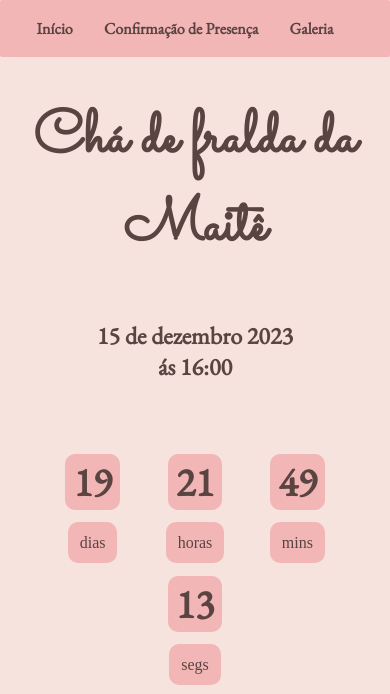
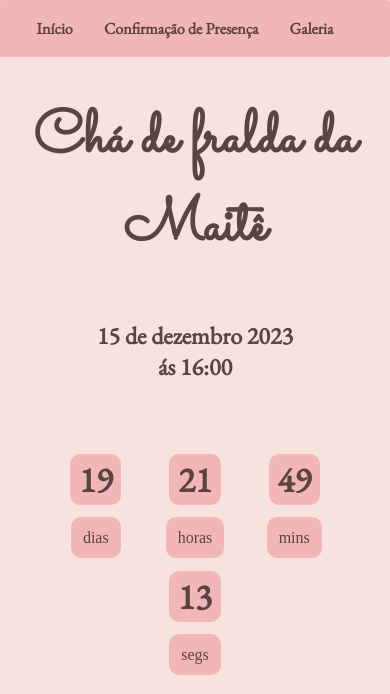
Before and after one commit to Tulipiz/Lista-de-convidados, a website: page src/Menu/index.html in a window 390 px wide. Shown: the top 694 px of the page. Drawn offline with nearby package versions, Linux system fonts and the light colour scheme.

Commit message:
ajuste contdown mobile

```diff
--- a/package.json
+++ b/package.json
@@ -4,7 +4,7 @@
   "description": "",
   "main": "index.js",
   "scripts": {
-    "start": "node src/index.js",
+    "start": "nodemon src/index.js",
     "test": "echo \"Error: no test specified\" && exit 1"
   },
   "keywords": [],
@@ -13,6 +13,7 @@
   "dependencies": {
     "express": "^4.18.2",
     "googleapis": "^128.0.0",
-    "jsdom": "^22.1.0"
+    "jsdom": "^22.1.0",
+    "nodemon": "^3.0.1"
   }
 }
--- a/src/Menu/style.css
+++ b/src/Menu/style.css
@@ -8,7 +8,7 @@
   --background-header: #f2b6b6;
   --text-color: #594442;
   --header-hover: rgba(255, 255, 255, 0.5);
-  --footer-hover: rgba(242,182,182,.5);
+  --footer-hover: rgba(242, 182, 182, 0.5);
   --background-color: rgba(242, 209, 201, 0.6);
 }
 body {
@@ -40,8 +40,6 @@ header {
   text-decoration: none;
   color: var(--text-color);
 }
-
-
 
 ul li a {
   padding: 18px 4px;
@@ -90,7 +88,6 @@ span {
 }
 
 .countdown-el {
-
   text-align: center;
 }
 .countdown-el span {
@@ -99,7 +96,6 @@ span {
   padding: 12px;
   font-size: 1.5rem;
 }
-
 
 #map {
   display: inline-block;
@@ -142,7 +138,7 @@ body {
   padding: 4px 8px;
   border-radius: 9999px;
 }
-#social-midia a ion-icon  {
+#social-midia a ion-icon {
   display: flex;
   align-items: center;
   justify-content: center;
@@ -161,9 +157,7 @@ footer {
   color: var(--text-color);
 }
 
-
 @media (max-width: 680px) {
-
   header {
     position: fixed;
     top: 0;
@@ -185,7 +179,7 @@ footer {
     font-size: 30px;
     color: var(--text-color);
   }
-   /*Responsividade do sub-titulo*/
+  /*Responsividade do sub-titulo*/
   #subtitle-menu {
     padding: 48px;
     text-align: center;
@@ -202,11 +196,14 @@ footer {
     border-radius: 10px;
     padding: 8px;
     font-weight: bold;
-    font-size: 2.5rem;
+    font-size: 2.2rem;
     line-height: 1;
     margin: 24px 24px;
   }
   /**/
+  .countdown-el {
+    width: 6.2rem;
+  }
   .countdown-el span {
     background-color: var(--background-header);
     border-radius: 10px;
@@ -238,12 +235,11 @@ footer {
     justify-content: center;
     align-items: center;
   }
-  .lb-name{
+  .lb-name {
     color: var(--text-color);
     font-weight: bold;
-
   }
-  .inpt-name{
+  .inpt-name {
     color: var(--text-color);
     font-weight: bold;
     padding-left: 5px;
@@ -254,7 +250,7 @@ footer {
     border: 1px solid var(--text-color);
   }
 
-  .btn{
+  .btn {
     color: var(--text-color);
     font-weight: bold;
     inline-size: 120px;
@@ -264,11 +260,5 @@ footer {
     border-style: none;
     border: 1px solid var(--text-color);
     background-color: var(--header-hover);
-
   }
-
-
-
-
-
 }
```
Also changed, not shown: 1 other file.
